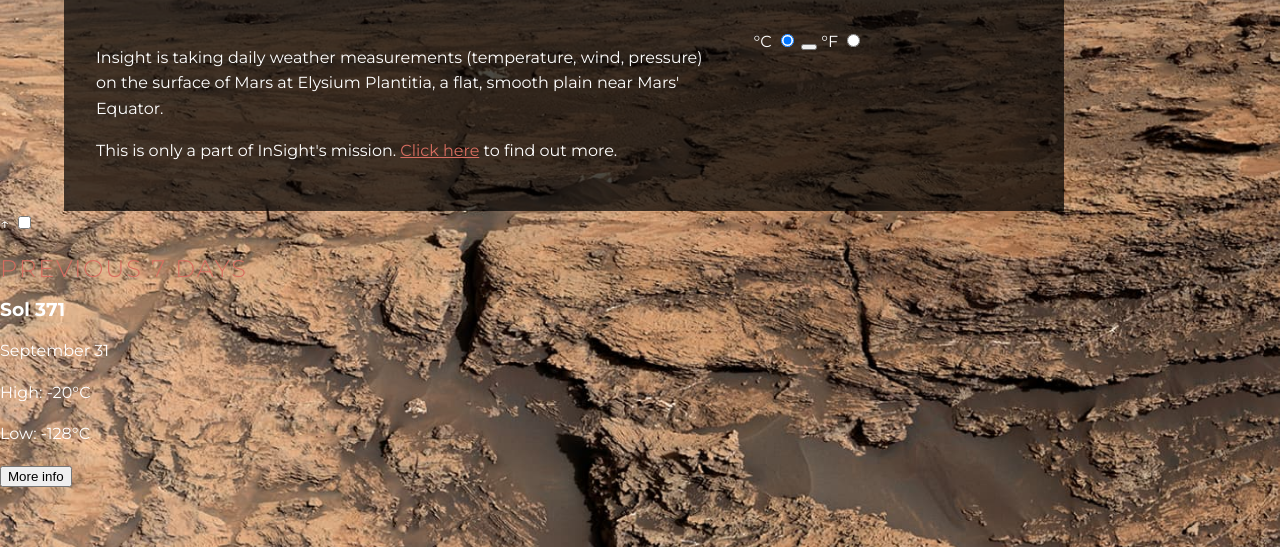
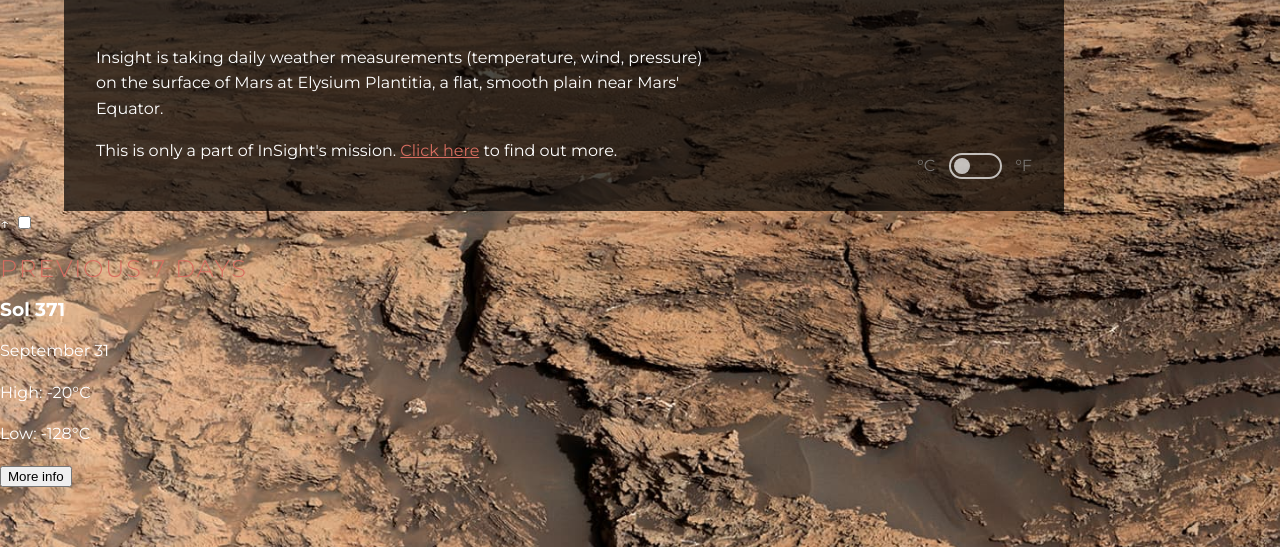
Before and after one commit to kefeh/mars_weather_app, a plain HTML site: page index.html in a window 1280 px wide. Shown: the part 317-864 px from the top of the page. Drawn offline with Linux system fonts and the light colour scheme; a script that the page names is missing.

Commit message:
Adds the css for unit section of the page

```diff
--- a/css/main.css
+++ b/css/main.css
@@ -143,6 +143,49 @@ a:hover {
     grid-column: 1 / 3;
 }
 
-.unit-toggle {
+.unit {
     grid-column: 3 / 4;
+    place-self: end;
+    color: var(--clr-gray);
+    display: flex;
+    opacity: .7;
+    transition: opacity 275ms linear;
 }
+.unit:hover {
+    opacity: 1;
+}
+.unit label {
+    cursor: pointer;
+}
+.unit input{
+    clip: rect(0 0 0 0);
+    clip-path: inset(50%);
+    height: 1px;
+    overflow: hidden;
+    position: absolute;
+    white-space: nowrap;
+    width: 1px;
+}
+.unit__toggle {
+     cursor: pointer;
+     width: 4em;
+     border: 2px solid var(--clr-light);
+     background: transparent;
+     padding: 0;
+     border-radius: 100vmax;
+     margin: 0 1em;
+}
+.unit__toggle::after {
+    content: '';
+    display: block;
+    background: var(--clr-light);
+    border-radius: 50%;
+    height: 1rem;
+    margin: 3px;
+    margin-left: auto;
+    width: 1rem;
+}
+
+:checked ~ .unit__toggle::after {
+    margin-left: 3px;
+}
```
